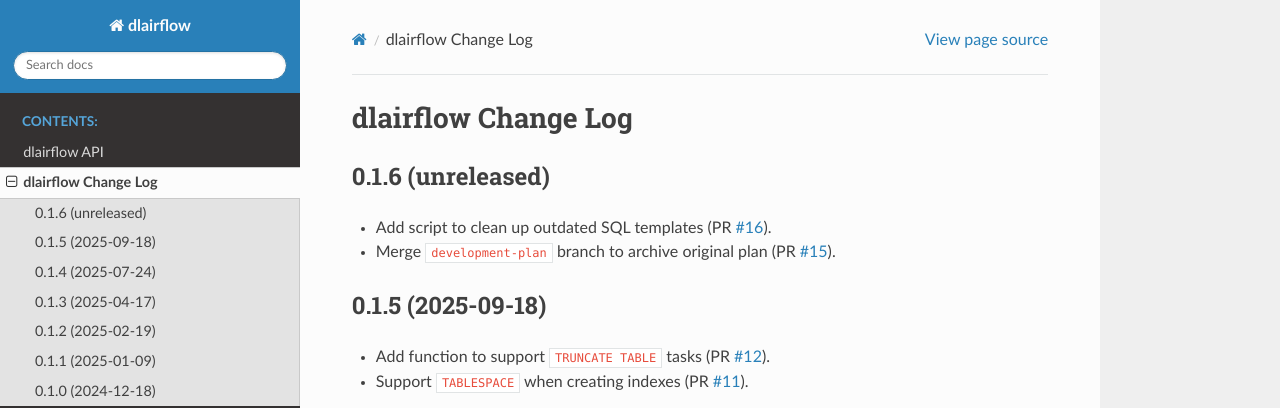
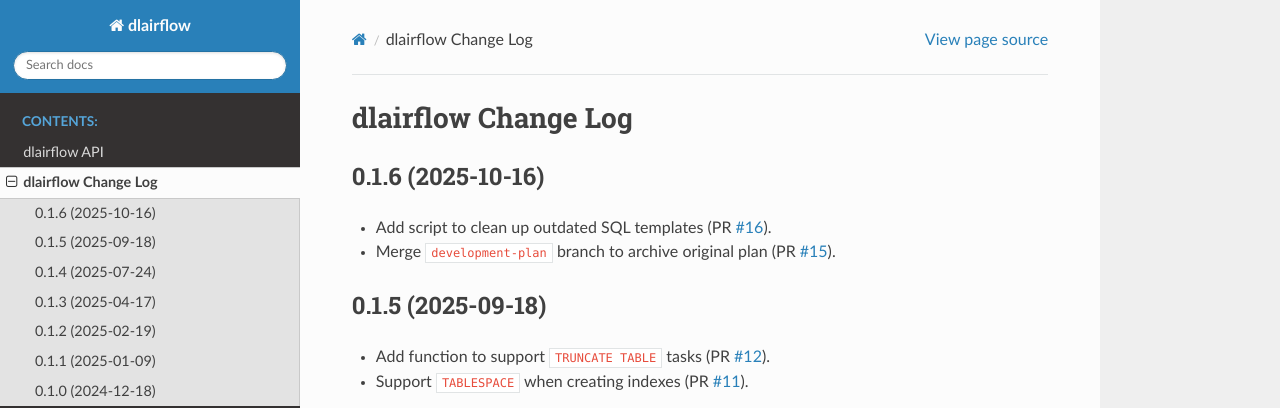
Before and after one commit to astro-datalab/dlairflow, a Sphinx documentation site: the page built from docs/changes.rst, in a window 1280 px wide and 1104 px high. Shown: the top 408 px of the window. Built offline with Sphinx 7.4.7 and the Read the Docs theme 3.1.0, drawn with Linux system fonts in a browser that asks for light colours.

Commit message:
Preparing for next tag.

```diff
--- a/dlairflow/__init__.py
+++ b/dlairflow/__init__.py
@@ -9,4 +9,4 @@ Reusable code components for building `Apache Airflow®`_ DAGs.
 .. _`Apache Airflow®`: https://airflow.apache.org
 """
 
-__version__ = '0.1.6.dev98'
+__version__ = '0.1.6'
--- a/docs/changes.rst
+++ b/docs/changes.rst
@@ -2,7 +2,7 @@
 dlairflow Change Log
 ====================
 
-0.1.6 (unreleased)
+0.1.6 (2025-10-16)
 ------------------
 
 * Add script to clean up outdated SQL templates (PR `#16`_).
```
